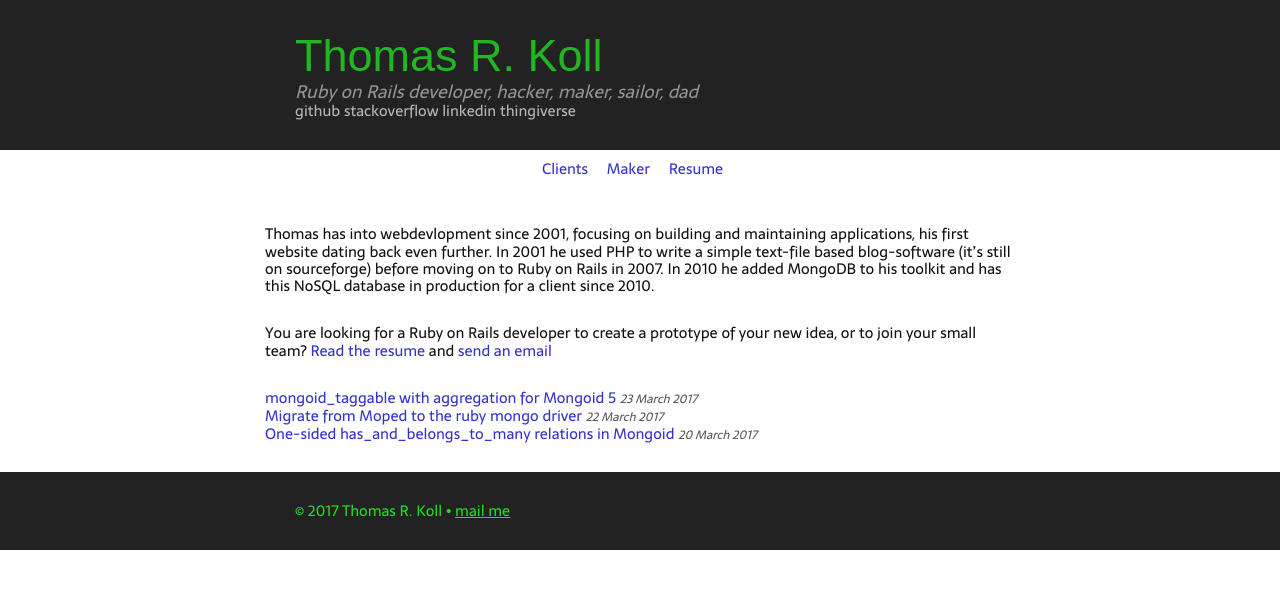
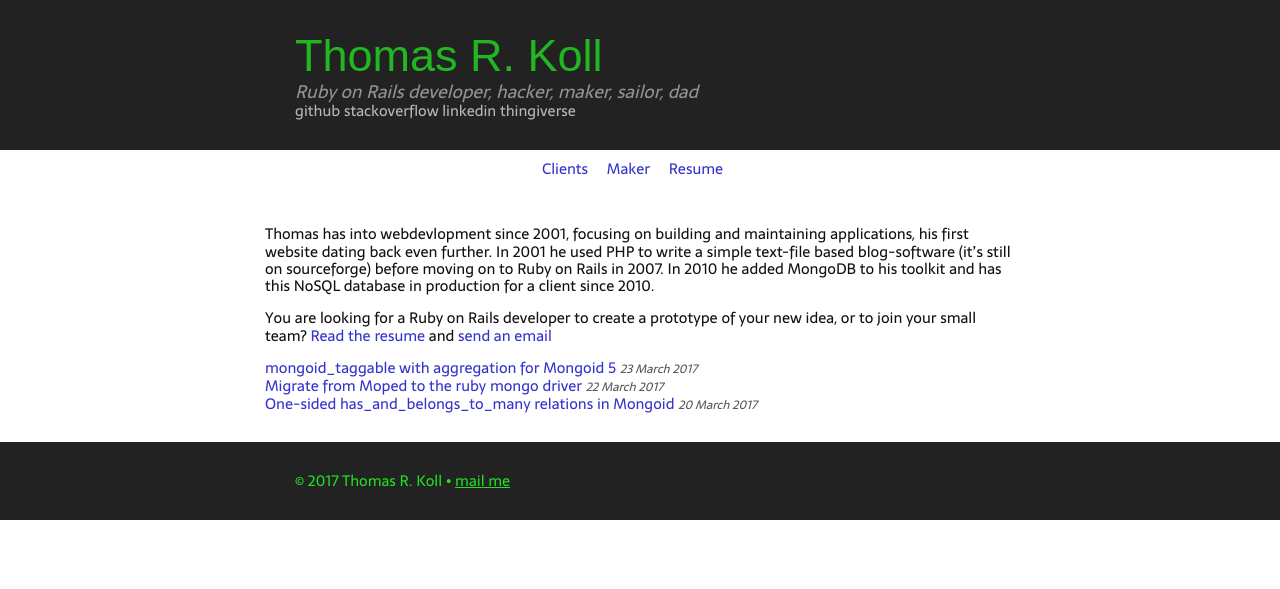
Before and after one commit to TomK32/tomk32.github.io, a Jekyll site: the page built from index.md, in a window 1280 px wide. Shown: the top 589 px of the page. Built offline with Jekyll 4.4.1, drawn with Linux system fonts in a browser that asks for light colours; some web fonts are replaced.

Commit message:
Small layout changes

```diff
--- a/_sass/apollonia.scss
+++ b/_sass/apollonia.scss
@@ -25,8 +25,8 @@ a, a:visited {
   }
 }
 
-p {
-  margin: 0.5em 0 2em 0;
+p, ul, ol, dl {
+  margin: $box-padding / 4 0 $box-padding / 2 0;
 }
 
 h1, h2, h3 {
@@ -81,7 +81,10 @@ $screen-width: 50em;
 
 @media (max-width: $screen-width) {
   .inner {
-    padding: $box-padding / 2;
+    padding: ($box-padding / 4) ($box-padding / 2);
+  }
+  nav .inner {
+    padding-bottom: 0;
   }
   nav ul {
     margin: 0;
```
